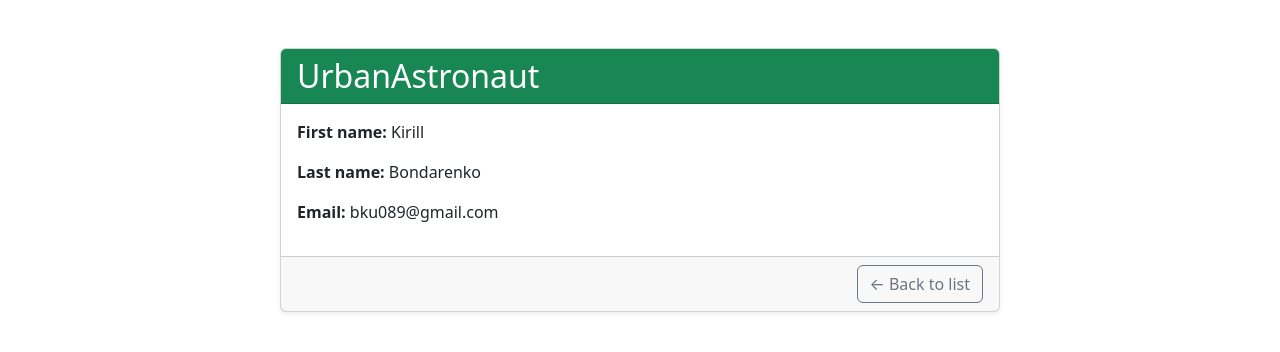
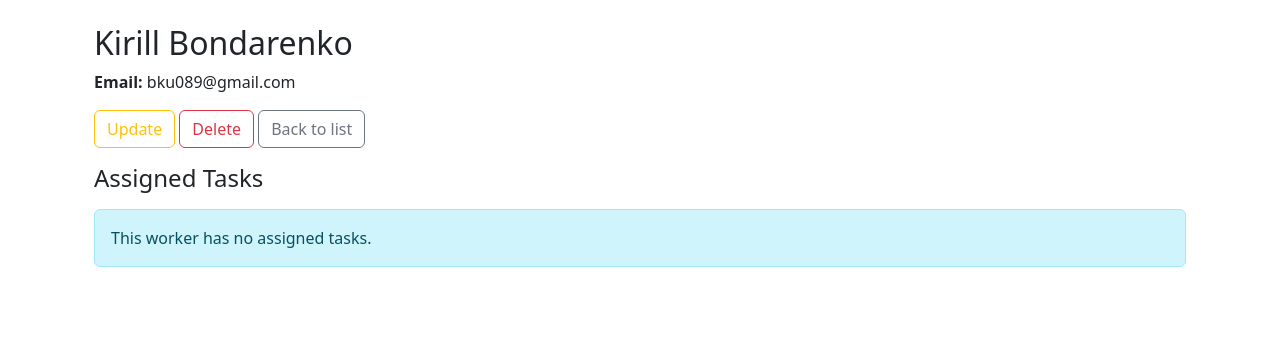
Before and after one commit to UrbanAstronaut88/it-project, a Django app: page /workers/1/ in a window 1280 px wide. Shown: the part 56-408 px from the top of the page. Run offline with Django 5.2, Linux system fonts and the light colour scheme; data comes from the database, SQL or seed files in the repository; both versions use the stored data as it was after the commit; data that the repository does not hold is empty.

Commit message:
fix: updated worker_detail.html for better presentation

```diff
--- a/main/views.py
+++ b/main/views.py
@@ -66,6 +66,11 @@ class WorkerDetailView(DetailView):
     template_name = "main/worker_detail.html"
     context_object_name = "worker"
 
+    def get_context_data(self, **kwargs):
+        context = super().get_context_data(**kwargs)
+        context["tasks"] = Task.objects.filter(assignees=self.object)
+        return context
+
 
 class WorkerCreateView(CreateView):
     model = User
@@ -82,7 +87,7 @@ class WorkerCreateView(CreateView):
 
 class WorkerUpdateView(UpdateView):
     model = User
-    fields = ("username", "first_name", "last_name", "email", "position")
+    fields = ("username", "first_name", "last_name", "email", "position", "password")
     template_name = "main/worker_form.html"
     success_url = reverse_lazy("main:worker-list")
 
--- a/templates/main/worker_detail.html
+++ b/templates/main/worker_detail.html
@@ -5,29 +5,33 @@
 {% endblock %}
 
 {% block content %}
-<div class="container mt-5">
-  <div class="row justify-content-center">
-    <div class="col-md-8">
-      <div class="card shadow-sm">
-        <div class="card-header bg-success text-white">
-          <h2 class="mb-0">{{ worker.username }}</h2>
-        </div>
-        <div class="card-body">
-          <div class="mb-3">
-            <strong>First name:</strong> {{ worker.first_name|default:"Not provided" }}
-          </div>
-          <div class="mb-3">
-            <strong>Last name:</strong> {{ worker.last_name|default:"Not provided" }}
-          </div>
-          <div class="mb-3">
-            <strong>Email:</strong> {{ worker.email|default:"Not provided" }}
-          </div>
-        </div>
-        <div class="card-footer text-end">
-          <a href="{% url 'main:worker-list' %}" class="btn btn-outline-secondary">← Back to list</a>
-        </div>
-      </div>
+<div class="container mt-4">
+  <h2>{{ worker.get_full_name|default:worker.username }}</h2>
+  <p><strong>Email:</strong> {{ worker.email }}</p>
+
+  <div class="mb-3">
+    <a href="{% url 'main:worker-update' worker.pk %}" class="btn btn-outline-warning">Update</a>
+    <a href="{% url 'main:worker-delete' worker.pk %}" class="btn btn-outline-danger">Delete</a>
+    <a href="{% url 'main:worker-list' %}" class="btn btn-outline-secondary">Back to list</a>
+  </div>
+
+  <h4>Assigned Tasks</h4>
+  {% if tasks %}
+    <ul class="list-group mt-3">
+      {% for task in tasks %}
+        <li class="list-group-item">
+          <a href="{% url 'main:task-detail' task.pk %}">
+            <strong>{{ task.name }}</strong>
+          </a>
+          <p class="mb-1">{{ task.description|truncatewords:15 }}</p>
+          <small class="text-muted">Project: {{ task.project.name }} | Priority: {{ task.priority }}</small>
+        </li>
+      {% endfor %}
+    </ul>
+  {% else %}
+    <div class="alert alert-info mt-3" role="alert">
+      This worker has no assigned tasks.
     </div>
-  </div>
+  {% endif %}
 </div>
 {% endblock %}
```
Also changed, not shown: db.sqlite3.
